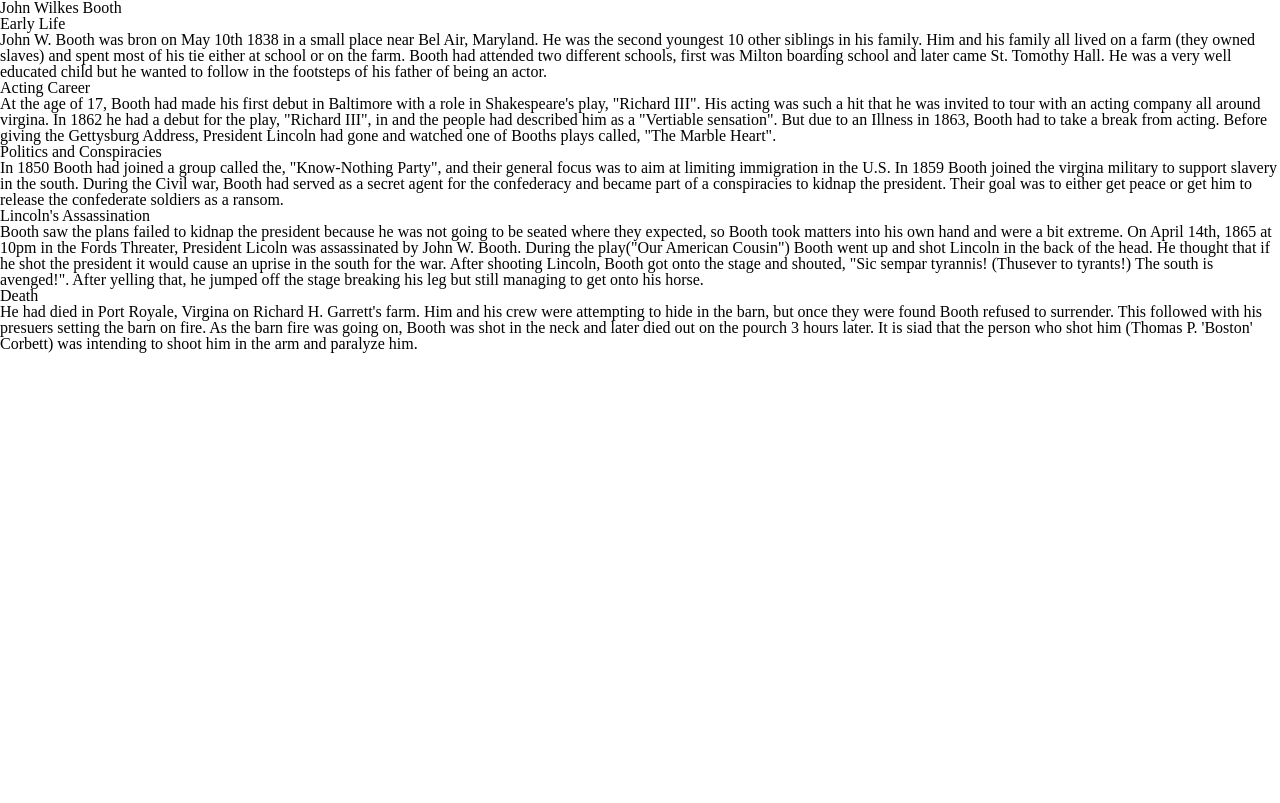
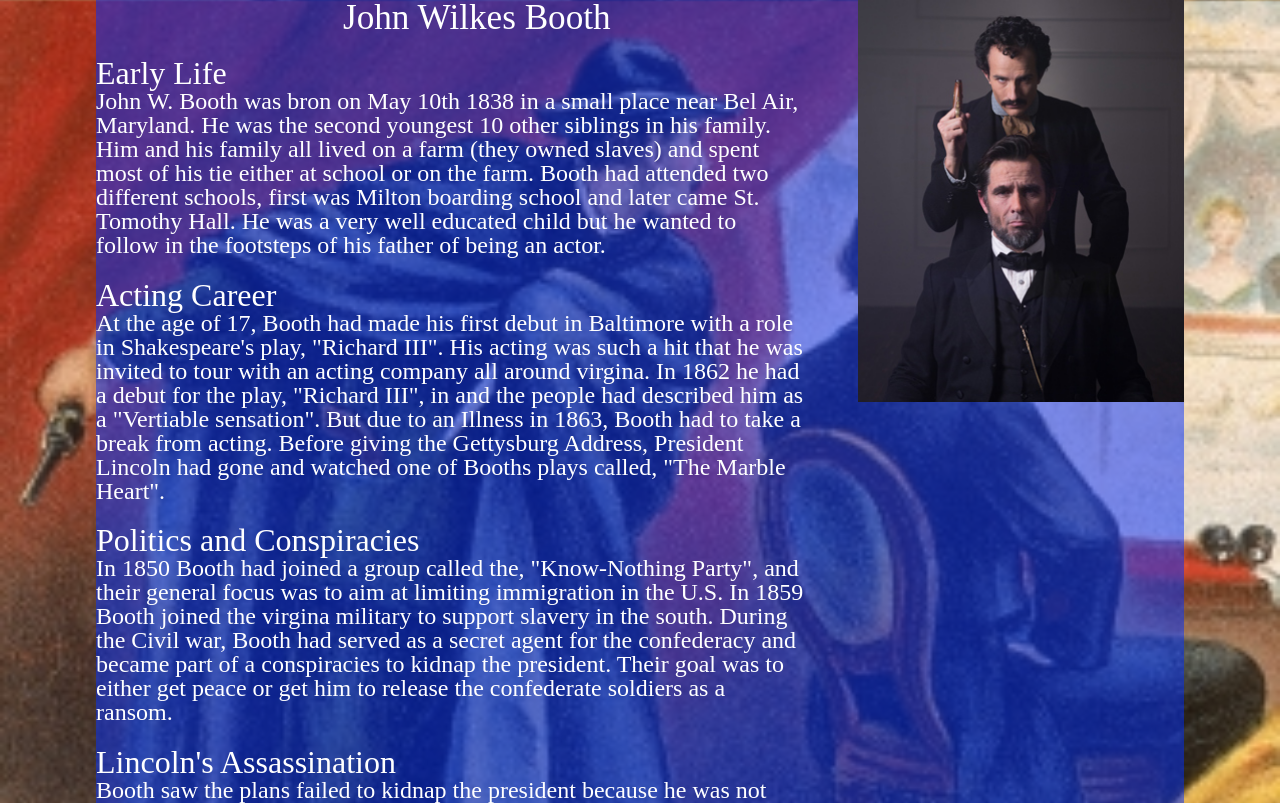
Before and after one commit to RyanJPowell/John-W.-Booth, a plain HTML site: page index.html in a window 1280 px wide. Shown: the top 803 px of the page. Drawn offline with Linux system fonts and the light colour scheme.

Commit message:
Added the stylesheet
added styles and photos, but ran into some legal issues.

```diff
--- a/index.html
+++ b/index.html
@@ -4,11 +4,15 @@
     <meta charset="utf-8">
     <title>John W. Booth</title>
     <link rel="stylesheet" href="reset.css">
+    <link rel="stylesheet" href="styles.css">
   </head>
   <body>
+    <aside class="pictures">
+      <img class="photos"src="teleports-behind-you.jpg" alt="Booth behind Lincoln">
+    </aside>
     <h1>John Wilkes Booth</h1>
-    <h2>Early Life</h2>
-    <p>John W. Booth was bron on May 10th 1838 in a small place near Bel Air, Maryland. He was the second youngest 10 other siblings in his family. Him and his family all lived on a farm (they owned slaves) and spent most of his tie either at school or on the farm. Booth had attended two different schools, first was Milton boarding school and later came St. Tomothy Hall. He was a very well educated child but he wanted to follow in the footsteps of his father of being an actor.</p>
+    <h2 class="youngboy">Early Life</h2>
+    <p class="youngboy">John W. Booth was bron on May 10th 1838 in a small place near Bel Air, Maryland. He was the second youngest 10 other siblings in his family. Him and his family all lived on a farm (they owned slaves) and spent most of his tie either at school or on the farm. Booth had attended two different schools, first was Milton boarding school and later came St. Tomothy Hall. He was a very well educated child but he wanted to follow in the footsteps of his father of being an actor.</p>
     <h2>Acting Career</h2>
     <p>At the age of 17, Booth had made his first debut in Baltimore with a role in Shakespeare's play, "Richard III". His acting was such a hit that he was invited to tour with an acting company all around virgina. In 1862 he had a debut for the play, "Richard III", in and the people had described him as a "Vertiable sensation". But due to an Illness in 1863, Booth had to take a break from acting. Before giving the Gettysburg Address, President Lincoln had gone and watched one of Booths plays called, "The Marble Heart".</p>
     <h2>Politics and Conspiracies</h2>
@@ -17,5 +21,8 @@
     <p>Booth saw the plans failed to kidnap the president because he was not going to be seated where they expected, so Booth took matters into his own hand and were a bit extreme. On April 14th, 1865 at 10pm in the Fords Threater, President Licoln was assassinated by John W. Booth. During the play("Our American Cousin") Booth went up and shot Lincoln in the back of the head. He thought that if he shot the president it would cause an uprise in the south for the war. After shooting Lincoln, Booth got onto the stage and shouted, "Sic sempar tyrannis! (Thusever to tyrants!) The south is avenged!". After yelling that, he jumped off the stage breaking his leg but still managing to get onto his horse.</p>
     <h2>Death</h2>
     <p>He had died in Port Royale, Virgina on Richard H. Garrett's farm. Him and his crew were attempting to hide in the barn, but once they were found Booth refused to surrender. This followed with his presuers setting the barn on fire. As the barn fire was going on, Booth was shot in the neck and later died out on the pourch 3 hours later. It is siad that the person who shot him (Thomas P. 'Boston' Corbett) was intending to shoot him in the arm and paralyze him.</p>
+  <!-- <aside class="picture">
+    <img id="slaymaster" src="slay-master.jpg" alt="Booth being a Boss">
+  </aside> -->
   </body>
 </html>
--- /dev/null
+++ b/styles.css
@@ -0,0 +1,39 @@
+@charset "UTF-8";
+
+html{
+  background: url(john-wilkes-booth-1807344-AB.jpg) 100%/cover fixed no-repeat;
+}
+
+body{
+  background: rgba(0, 46, 255, 0.5);
+  width: 85%;
+  margin-left: auto;
+  margin-right: auto;
+}
+
+h1{
+  text-align: center;
+  font-size: 2.2em;
+  color: white;
+}
+
+h2{
+  font-size: 2em;
+  padding-top: 2%;
+  float: left;
+  width: 65%;
+  color: white;
+}
+
+p{
+  padding-top: 2%;
+  font-size: 1.5em;
+  width: 65%;
+  color: white;
+}
+
+body img.photos{
+  width: 30%;
+  float: right;
+  height: 100%;
+}
```
Also changed, not shown: john-wilkes-booth-1807344-AB.jpg (added), slay-master.jpg (added), teleports-behind-you.jpg (added).
